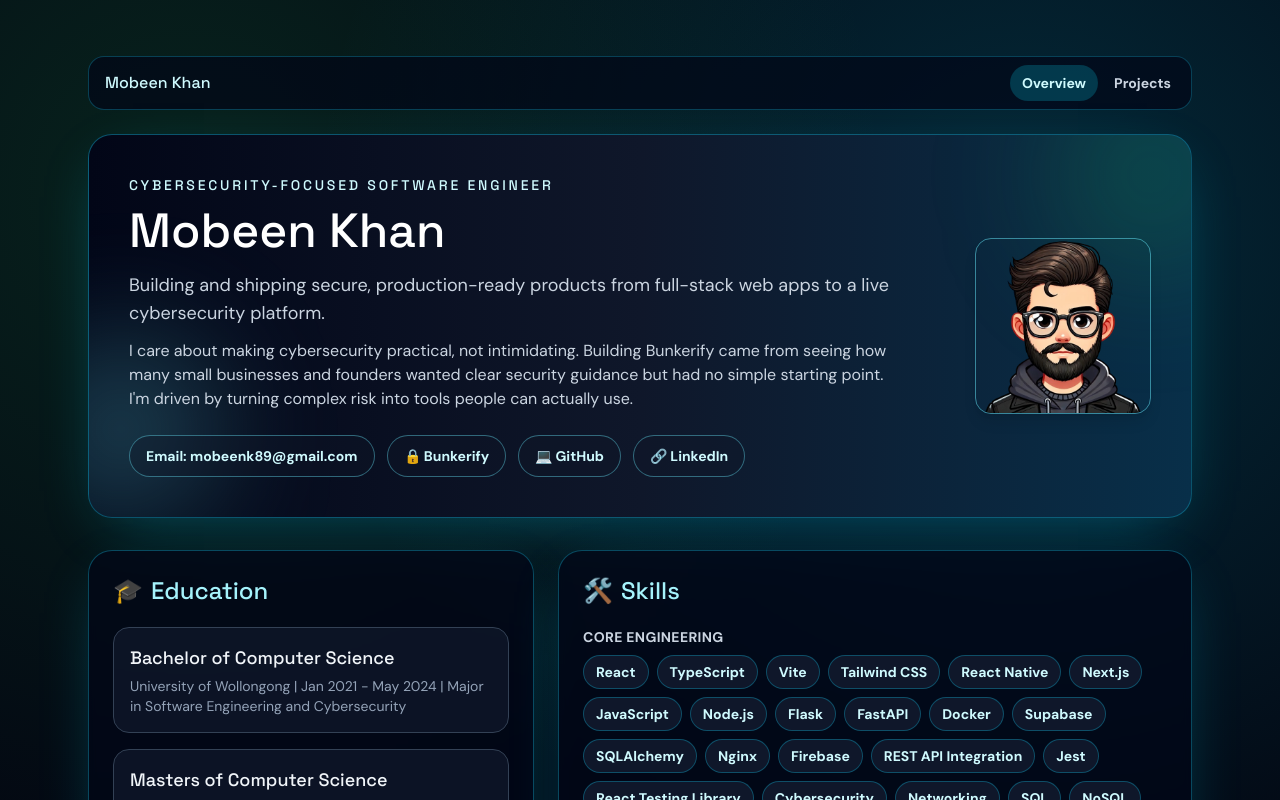
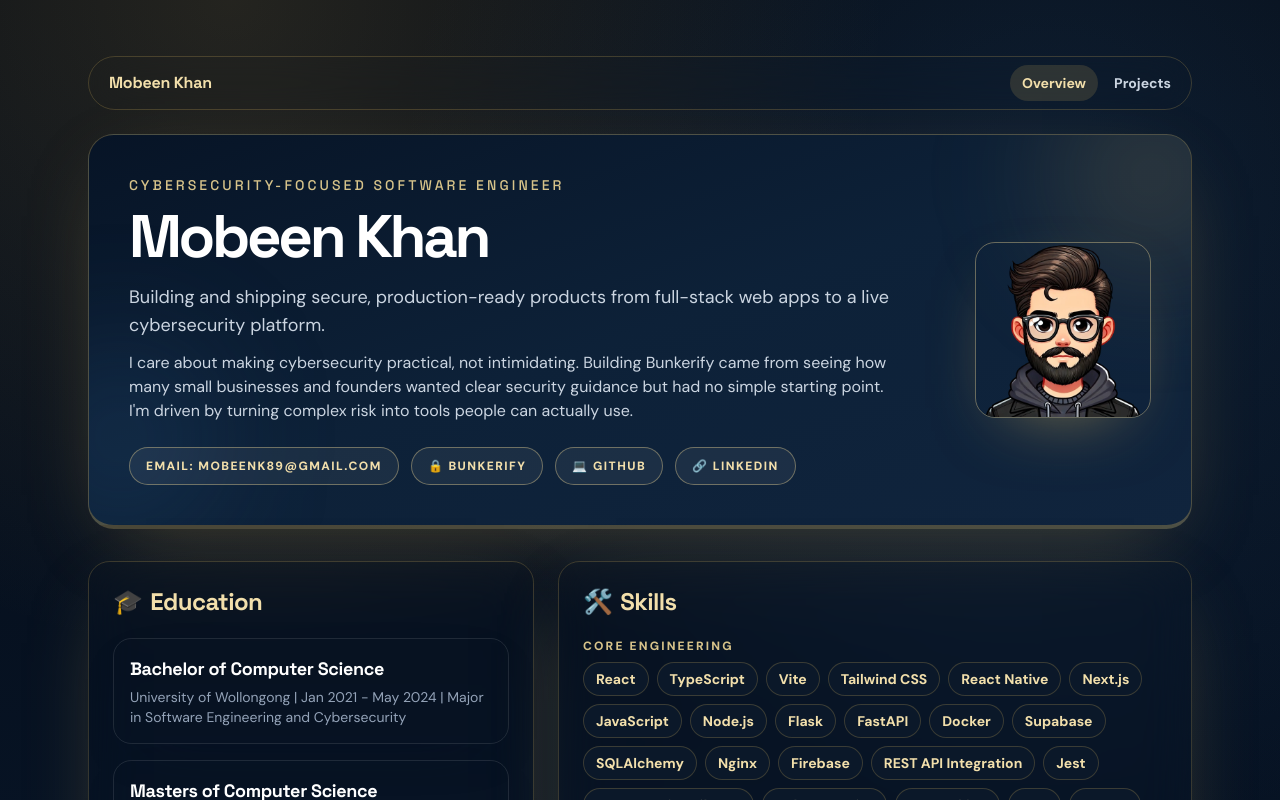
Before and after one commit to mobeen786822/Portfolio, a React (Vite) app: page / in a window 1280 px wide. Shown: the top 800 px of the page. Built offline with nearby package versions, Linux system fonts and the light colour scheme.

Commit message:
Refresh portfolio cybersecurity styling

```diff
--- a/src/App.jsx
+++ b/src/App.jsx
@@ -233,8 +233,8 @@ const cybersecurityTools = [
 
 function Panel({ title, icon, children, className = "" }) {
   return (
-    <section className={`rounded-3xl border border-brand-700/60 bg-slate-950/70 p-4 shadow-soft backdrop-blur-sm sm:p-6 ${className}`}>
-      <h2 className="font-heading text-xl text-cyan-200 sm:text-2xl">
+    <section className={`rounded-[1.35rem] border border-brand-500/25 bg-[#071426]/78 p-4 shadow-soft backdrop-blur-xl sm:p-6 ${className}`}>
+      <h2 className="font-heading text-xl font-bold tracking-[-0.025em] text-brand-100 sm:text-2xl">
         <span className="mr-2">{icon}</span>
         {title}
       </h2>
@@ -245,27 +245,27 @@ function Panel({ title, icon, children, className = "" }) {
 
 function Card({ title, subtitle, points, link, linkText = "Visit", links = [], note, techStack = [], readMorePath }) {
   return (
-    <article className="rounded-2xl border border-slate-700 bg-slate-900/80 p-3.5 transition hover:-translate-y-1 hover:border-accent-300 sm:p-4">
-      <h3 className="font-heading text-base text-slate-100 sm:text-lg">{title}</h3>
+    <article className="group rounded-[1.15rem] border border-white/10 bg-[#0b1829]/82 p-3.5 shadow-card transition duration-300 hover:-translate-y-1 hover:border-brand-300/70 hover:bg-[#10243d]/86 sm:p-4">
+      <h3 className="font-heading text-base font-bold tracking-[-0.02em] text-white sm:text-lg">{title}</h3>
       {subtitle ? <p className="mt-1 text-sm text-slate-400">{subtitle}</p> : null}
       {techStack.length > 0 ? (
         <ul className="mt-2 flex flex-wrap gap-1.5">
           {techStack.map((tech) => (
-            <li key={`${title}-${tech}`} className="rounded-full border border-brand-700/60 bg-slate-950 px-2.5 py-1 text-xs font-semibold text-brand-100">
+            <li key={`${title}-${tech}`} className="rounded-full border border-brand-500/25 bg-brand-500/[0.08] px-2.5 py-1 text-xs font-bold text-brand-100">
               {tech}
             </li>
           ))}
         </ul>
       ) : null}
       {link ? (
-        <a className="mt-2 inline-flex items-center text-sm font-semibold text-brand-300 hover:text-accent-300" href={link} target="_blank" rel="noreferrer">
+        <a className="mt-2 inline-flex items-center text-sm font-semibold text-brand-300 hover:text-white" href={link} target="_blank" rel="noreferrer">
           ↗ {linkText}
         </a>
       ) : null}
       {links.length > 0 ? (
         <div className="mt-2 flex flex-wrap gap-3">
           {links.map((item) => (
-            <a key={`${title}-${item.href}-${item.label}`} className="inline-flex items-center text-sm font-semibold text-brand-300 hover:text-accent-300" href={item.href} target="_blank" rel="noreferrer">
+            <a key={`${title}-${item.href}-${item.label}`} className="inline-flex items-center text-sm font-semibold text-brand-300 hover:text-white" href={item.href} target="_blank" rel="noreferrer">
               ↗ {item.label}
             </a>
           ))}
@@ -273,7 +273,7 @@ function Card({ title, subtitle, points, link, linkText = "Visit", links = [], n
       ) : null}
       {readMorePath ? (
         <div className="mt-2">
-          <Link to={readMorePath} className="inline-flex items-center text-sm font-semibold text-brand-300 hover:text-accent-300">
+          <Link to={readMorePath} className="inline-flex items-center text-sm font-semibold text-brand-300 hover:text-white">
             Read More →
           </Link>
         </div>
@@ -293,12 +293,12 @@ function Card({ title, subtitle, points, link, linkText = "Visit", links = [], n
 function TopBar() {
   const navClass = ({ isActive }) =>
     `rounded-full px-3 py-2 text-sm font-semibold transition ${
-      isActive ? "bg-brand-500/25 text-cyan-100" : "text-slate-300 hover:bg-slate-800 hover:text-white"
+      isActive ? "bg-brand-500/[0.18] text-brand-100" : "text-slate-300 hover:bg-white/[0.08] hover:text-white"
     }`;
 
   return (
-    <div className="mb-4 flex items-center justify-between rounded-2xl border border-brand-700/50 bg-slate-950/70 p-2 sm:mb-6">
-      <span className="px-2 font-heading text-sm text-brand-100 sm:text-base">Mobeen Khan</span>
+    <div className="sticky top-3 z-20 mb-4 flex items-center justify-between rounded-full border border-brand-500/25 bg-[#071426]/82 p-2 shadow-card backdrop-blur-xl sm:mb-6">
+      <span className="px-3 font-heading text-sm font-bold tracking-[-0.015em] text-brand-100 sm:text-base">Mobeen Khan</span>
       <nav className="flex items-center gap-1">
         <NavLink to="/" end className={navClass}>
           Overview
@@ -313,13 +313,13 @@ function TopBar() {
 
 function Hero() {
   return (
-    <header className="relative overflow-hidden rounded-3xl border border-brand-700/70 bg-gradient-to-r from-slate-950 via-slate-900 to-brand-900 p-5 text-white shadow-soft sm:p-8 lg:p-10">
-      <div className="absolute -right-14 -top-14 h-48 w-48 rounded-full bg-accent-500/20 blur-3xl" aria-hidden="true" />
-      <div className="absolute -left-14 bottom-0 h-44 w-44 rounded-full bg-brand-300/30 blur-3xl" aria-hidden="true" />
+    <header className="relative overflow-hidden rounded-[1.6rem] border border-brand-500/35 border-b-4 bg-gradient-to-br from-[#071426] via-[#0d2138] to-[#10243d] p-5 text-white shadow-soft sm:p-8 lg:p-10">
+      <div className="absolute -right-14 -top-14 h-48 w-48 rounded-full bg-brand-500/20 blur-3xl" aria-hidden="true" />
+      <div className="absolute -left-14 bottom-0 h-44 w-44 rounded-full bg-accent-500/25 blur-3xl" aria-hidden="true" />
       <div className="relative flex flex-col gap-6 md:flex-row md:items-center md:justify-between">
         <div>
-          <p className="font-heading text-xs uppercase tracking-[0.18em] text-brand-100 sm:text-sm sm:tracking-[0.2em]">Cybersecurity-Focused Software Engineer</p>
-          <h1 className="mt-3 font-heading text-3xl leading-tight sm:text-5xl">Mobeen Khan</h1>
+          <p className="font-heading text-xs uppercase tracking-[0.18em] text-brand-300 sm:text-sm sm:tracking-[0.22em]">Cybersecurity-Focused Software Engineer</p>
+          <h1 className="mt-3 max-w-4xl font-heading text-4xl font-bold leading-[0.98] tracking-[-0.055em] sm:text-6xl">Mobeen Khan</h1>
           <p className="mt-4 max-w-3xl text-base leading-relaxed text-slate-300 sm:text-lg">
             Building and shipping secure, production-ready products from full-stack web apps to a live cybersecurity platform.
           </p>
@@ -334,7 +334,7 @@ function Hero() {
                 href={item.href}
                 target={item.href.startsWith("http") ? "_blank" : undefined}
                 rel={item.href.startsWith("http") ? "noreferrer" : undefined}
-                className="rounded-full border border-brand-300/40 bg-slate-900/40 px-4 py-2.5 text-center text-sm font-semibold text-cyan-100 transition hover:border-accent-300 hover:bg-accent-500/20 hover:text-white sm:text-left"
+                className="rounded-full border border-brand-300/45 bg-white/[0.06] px-4 py-2.5 text-center text-xs font-black uppercase tracking-[0.12em] text-brand-100 transition hover:-translate-y-0.5 hover:border-brand-300 hover:bg-brand-500/[0.18] hover:text-white sm:text-left"
               >
                 {item.display.startsWith("Email:") ? item.display : item.label}
               </a>
@@ -344,7 +344,7 @@ function Hero() {
         <img
           src="/images/user.png"
           alt="Portrait of Mobeen Khan"
-          className="order-first h-36 w-36 self-center rounded-2xl border border-brand-300/50 object-cover shadow-lg md:order-none md:h-44 md:w-44 md:self-auto"
+          className="order-first h-36 w-36 self-center rounded-[1.25rem] border border-brand-300/45 object-cover shadow-[0_24px_70px_-34px_rgba(199,166,90,.7)] md:order-none md:h-44 md:w-44 md:self-auto"
         />
       </div>
     </header>
@@ -366,10 +366,10 @@ function OverviewPage() {
           <div className="space-y-4">
             {skillCategories.map((category) => (
               <div key={category.name}>
-                <h3 className="text-sm font-semibold uppercase tracking-wide text-slate-300">{category.name}</h3>
+                <h3 className="text-xs font-black uppercase tracking-[0.18em] text-brand-300">{category.name}</h3>
                 <ul className="mt-2 flex flex-wrap gap-1.5 sm:gap-2">
                   {category.items.map((skill) => (
-                    <li key={`${category.name}-${skill}`} className="rounded-full border border-brand-700/60 bg-slate-900 px-2.5 py-1 text-xs font-semibold text-brand-100 sm:px-3 sm:py-1.5 sm:text-sm">
+                    <li key={`${category.name}-${skill}`} className="rounded-full border border-brand-500/25 bg-[#0b1829] px-2.5 py-1 text-xs font-bold text-brand-100 sm:px-3 sm:py-1.5 sm:text-sm">
                       {skill}
                     </li>
                   ))}
@@ -388,7 +388,7 @@ function OverviewPage() {
         <Panel title="Cybersecurity Tools" icon={"\u{1F6E1}\u{FE0F}"} className="lg:col-span-12">
           <ul className="flex flex-wrap gap-1.5 sm:gap-2">
             {cybersecurityTools.map((tool) => (
-              <li key={tool} className="rounded-full border border-brand-700/60 bg-slate-900 px-2.5 py-1 text-xs font-semibold text-brand-100 sm:px-3 sm:py-1.5 sm:text-sm">
+              <li key={tool} className="rounded-full border border-brand-500/25 bg-[#0b1829] px-2.5 py-1 text-xs font-bold text-brand-100 sm:px-3 sm:py-1.5 sm:text-sm">
                 {tool}
               </li>
             ))}
@@ -450,7 +450,7 @@ function ProjectDetailPage() {
       <>
         <main className="mt-6 grid gap-4 sm:mt-8 sm:gap-6">
           <Panel title="Project Not Found" icon={"⚠️"}>
-            <Link to="/projects" className="inline-flex items-center text-sm font-semibold text-brand-300 hover:text-accent-300">
+            <Link to="/projects" className="inline-flex items-center text-sm font-semibold text-brand-300 hover:text-white">
               ← Back to Projects
             </Link>
             <p className="text-slate-300">The project detail page you requested does not exist.</p>
@@ -470,16 +470,16 @@ function ProjectDetailPage() {
     <>
       <main className="mt-6 grid gap-4 sm:mt-8 sm:gap-6">
         <Panel title="Project Detail" icon={"🧾"}>
-          <Link to="/projects" className="inline-flex items-center text-sm font-semibold text-brand-300 hover:text-accent-300">
+          <Link to="/projects" className="inline-flex items-center text-sm font-semibold text-brand-300 hover:text-white">
             ← Back to Projects
           </Link>
 
-          <h1 className="font-heading text-2xl text-cyan-200 sm:text-3xl">{detail.title}</h1>
+          <h1 className="font-heading text-2xl font-bold tracking-[-0.035em] text-brand-100 sm:text-3xl">{detail.title}</h1>
 
           {project?.techStack?.length > 0 ? (
             <ul className="flex flex-wrap gap-1.5">
               {project.techStack.map((tech) => (
-                <li key={`${detail.title}-${tech}`} className="rounded-full border border-brand-700/60 bg-slate-950 px-2.5 py-1 text-xs font-semibold text-brand-100">
+                <li key={`${detail.title}-${tech}`} className="rounded-full border border-brand-500/25 bg-brand-500/[0.08] px-2.5 py-1 text-xs font-bold text-brand-100">
                   {tech}
                 </li>
               ))}
@@ -489,30 +489,30 @@ function ProjectDetailPage() {
           {externalLinks.length > 0 ? (
             <div className="flex flex-wrap gap-3">
               {externalLinks.map((item) => (
-                <a key={`${detail.title}-${item.href}`} className="inline-flex items-center text-sm font-semibold text-brand-300 hover:text-accent-300" href={item.href} target="_blank" rel="noreferrer">
+                <a key={`${detail.title}-${item.href}`} className="inline-flex items-center text-sm font-semibold text-brand-300 hover:text-white" href={item.href} target="_blank" rel="noreferrer">
                   ↗ {item.label}
                 </a>
               ))}
             </div>
           ) : null}
 
-          <article className="animate-fadeUp rounded-2xl border border-slate-700 bg-slate-900/70 p-4 sm:p-6">
+          <article className="animate-fadeUp rounded-[1.25rem] border border-white/10 bg-[#0b1829]/78 p-4 shadow-card sm:p-6">
             <ReactMarkdown
               remarkPlugins={[remarkGfm]}
               components={{
-                h2: ({ children }) => <h2 className="mt-6 font-heading text-xl text-cyan-200 first:mt-0 sm:text-2xl">{children}</h2>,
-                h3: ({ children }) => <h3 className="mt-5 font-heading text-lg text-cyan-100 sm:text-xl">{children}</h3>,
+                h2: ({ children }) => <h2 className="mt-6 font-heading text-xl font-bold text-brand-100 first:mt-0 sm:text-2xl">{children}</h2>,
+                h3: ({ children }) => <h3 className="mt-5 font-heading text-lg font-bold text-brand-100 sm:text-xl">{children}</h3>,
                 p: ({ children }) => <p className="mt-3 leading-relaxed text-slate-300">{children}</p>,
                 ul: ({ children }) => <ul className="mt-3 list-disc space-y-1.5 pl-5 text-slate-300">{children}</ul>,
                 ol: ({ children }) => <ol className="mt-3 list-decimal space-y-1.5 pl-5 text-slate-300">{children}</ol>,
                 li: ({ children }) => <li>{children}</li>,
                 a: ({ href, children }) => (
-                  <a className="font-semibold text-brand-300 hover:text-accent-300" href={href} target="_blank" rel="noreferrer">
+                  <a className="font-semibold text-brand-300 hover:text-white" href={href} target="_blank" rel="noreferrer">
                     {children}
                   </a>
                 ),
-                code: ({ children }) => <code className="rounded bg-slate-950 px-1.5 py-0.5 text-sm text-accent-300">{children}</code>,
-                pre: ({ children }) => <pre className="mt-4 overflow-x-auto rounded-xl border border-slate-700 bg-slate-950 p-4 text-sm text-slate-200">{children}</pre>,
+                code: ({ children }) => <code className="rounded bg-[#050b14] px-1.5 py-0.5 text-sm text-brand-300">{children}</code>,
+                pre: ({ children }) => <pre className="mt-4 overflow-x-auto rounded-xl border border-white/10 bg-[#050b14] p-4 text-sm text-slate-200">{children}</pre>,
                 strong: ({ children }) => <strong className="font-semibold text-slate-100">{children}</strong>,
               }}
             >
@@ -526,7 +526,7 @@ function ProjectDetailPage() {
 }
 
 function Footer() {
-  return <footer className="mt-8 border-t border-slate-800 pt-4 text-center text-sm text-slate-400">© {new Date().getFullYear()} Mobeen Khan</footer>;
+  return <footer className="mt-8 border-t border-brand-500/20 pt-4 text-center text-sm text-slate-400">© {new Date().getFullYear()} Mobeen Khan</footer>;
 }
 
 export default function App() {
--- a/src/index.css
+++ b/src/index.css
@@ -1,25 +1,52 @@
-@import url("https://fonts.googleapis.com/css2?family=DM+Sans:wght@400;500;700&family=Space+Grotesk:wght@500;700&display=swap");
+@import url("https://fonts.googleapis.com/css2?family=DM+Sans:wght@400;500;700;800&family=Space+Grotesk:wght@500;700&display=swap");
 
 @tailwind base;
 @tailwind components;
 @tailwind utilities;
 
 :root {
-  color: #dbeafe;
-  background: #030712;
+  color: #d6e0ee;
+  background: #050b14;
+  font-synthesis: none;
+  text-rendering: optimizeLegibility;
+  -webkit-font-smoothing: antialiased;
+  -moz-osx-font-smoothing: grayscale;
+}
+
+html {
+  scroll-behavior: smooth;
 }
 
 body {
   margin: 0;
+  min-width: 320px;
   min-height: 100vh;
   font-family: "DM Sans", "Segoe UI Emoji", "Apple Color Emoji", "Noto Color Emoji", sans-serif;
   background:
-    radial-gradient(circle at 15% 10%, rgba(34, 197, 94, 0.15), transparent 34%),
-    radial-gradient(circle at 80% 12%, rgba(6, 182, 212, 0.2), transparent 36%),
-    radial-gradient(circle at 50% 85%, rgba(14, 116, 144, 0.2), transparent 42%),
-    #030712;
+    radial-gradient(circle at 18% 0%, rgba(199, 166, 90, 0.16), transparent 30%),
+    radial-gradient(circle at 82% 10%, rgba(46, 95, 147, 0.22), transparent 32%),
+    radial-gradient(circle at 50% 92%, rgba(199, 166, 90, 0.08), transparent 38%),
+    linear-gradient(180deg, #050b14 0%, #071426 48%, #050b14 100%);
+}
+
+body::before {
+  content: "";
+  position: fixed;
+  inset: 0;
+  z-index: -1;
+  pointer-events: none;
+  background-image:
+    linear-gradient(rgba(199, 166, 90, 0.055) 1px, transparent 1px),
+    linear-gradient(90deg, rgba(199, 166, 90, 0.055) 1px, transparent 1px);
+  background-size: 96px 96px;
+  mask-image: radial-gradient(circle at 50% 6%, black 0%, transparent 72%);
 }
 
 * {
   box-sizing: border-box;
 }
+
+::selection {
+  background: #c7a65a;
+  color: #071426;
+}
```
Also changed, not shown: tailwind.config.js (+11 -10 lines).
